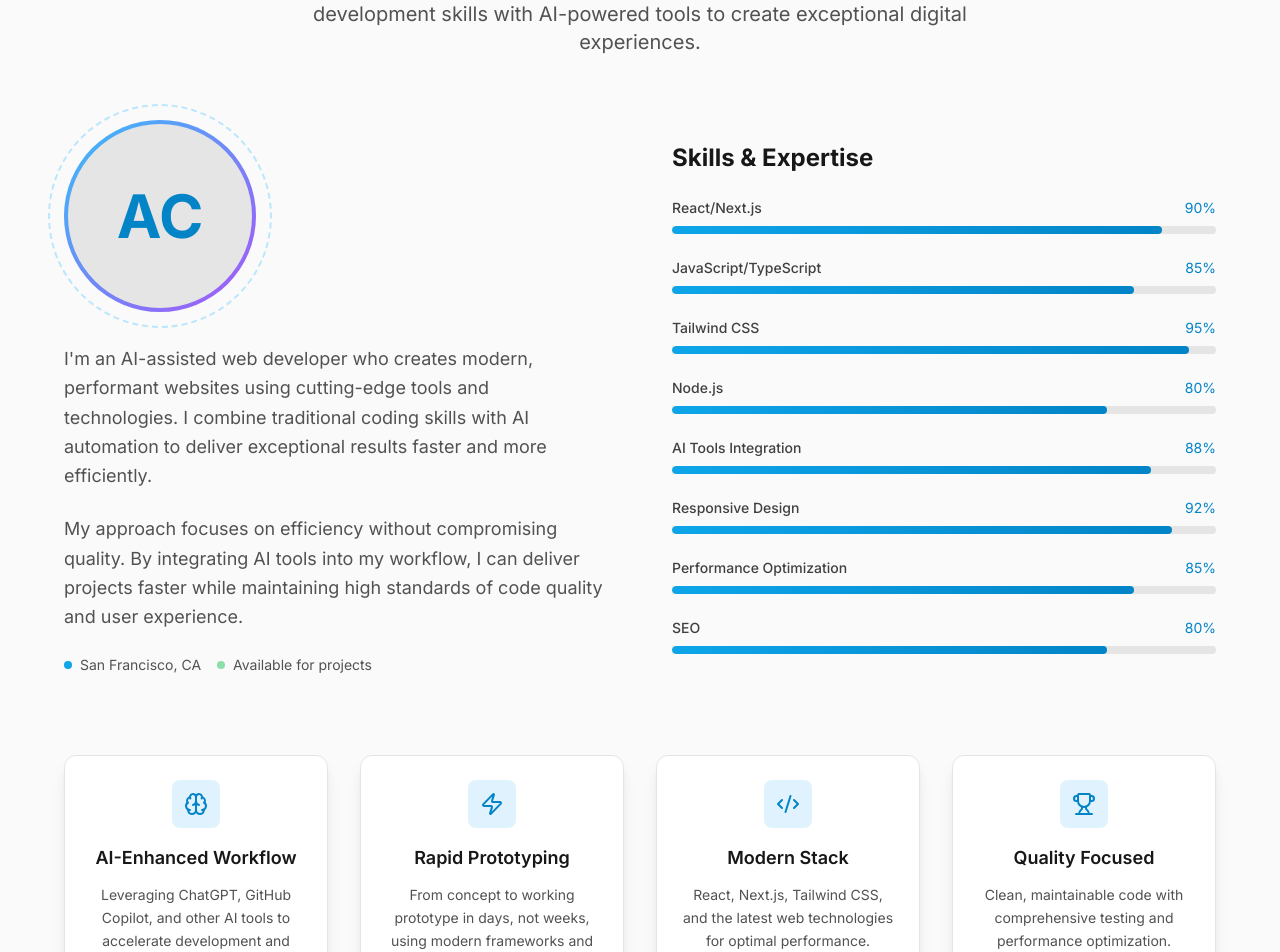
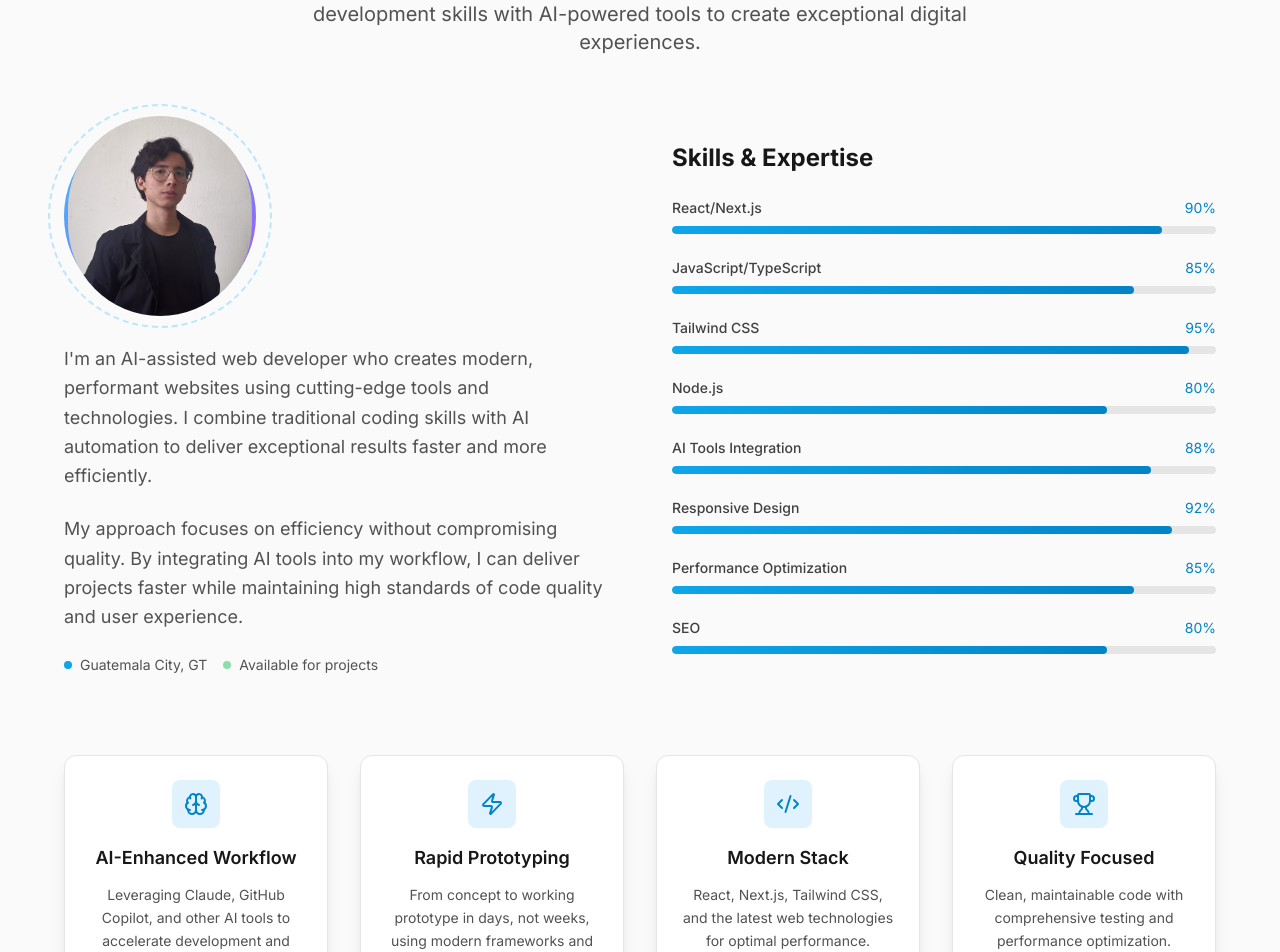
Before and after one commit to Josue-Ovalle/my-portfolio, a Next.js app: page / in a window 1280 px wide. Shown: the part 1020-1972 px from the top of the page. Built offline with nearby package versions, Linux system fonts and the light colour scheme.

Commit message:
finally worked

```diff
--- a/src/components/Sections/About.js
+++ b/src/components/Sections/About.js
@@ -5,6 +5,7 @@ import { useRef } from 'react';
 import { Code2, Zap, Brain, Trophy } from 'lucide-react';
 import { personalInfo, skills, timeline } from '@/data/portfolioData';
 import { containerVariants, itemVariants, skillAnimations } from '@/utils/animations';
+import Image from 'next/image';
 
 const About = () => {
   const ref = useRef(null);
@@ -14,7 +15,7 @@ const About = () => {
     {
       icon: Brain,
       title: "AI-Enhanced Workflow",
-      description: "Leveraging ChatGPT, GitHub Copilot, and other AI tools to accelerate development and improve code quality."
+      description: "Leveraging Claude, GitHub Copilot, and other AI tools to accelerate development and improve code quality."
     },
     {
       icon: Zap,
@@ -91,7 +92,7 @@ const About = () => {
                 >
                   <div className="w-48 h-48 rounded-full bg-gradient-to-br from-primary-400 to-purple-500 p-1">
                     <div className="w-full h-full rounded-full bg-neutral-200 dark:bg-neutral-700 flex items-center justify-center text-6xl font-bold text-primary-600 dark:text-primary-400">
-                      AC
+                      <Image src="/my-photo.jpg" alt="Profile photo" width={200} height={200} className="profile-img-class rounded-full" />
                     </div>
                   </div>
                   <motion.div
--- a/src/data/portfolioData.js
+++ b/src/data/portfolioData.js
@@ -1,11 +1,11 @@
 export const personalInfo = {
-  name: "Alex Chen",
+  name: "Josué Ovalle",
   tagline: "Emerging coder building fast, affordable websites with AI",
   description: "I'm an AI-assisted web developer who creates modern, performant websites using cutting-edge tools and technologies. I combine traditional coding skills with AI automation to deliver exceptional results faster and more efficiently.",
-  location: "San Francisco, CA",
-  email: "hello@alexchen.dev",
+  location: "Guatemala City, GT",
+  email: "josueovalle064@gmail.com",
   social: {
-    github: "https://github.com/alexchen",
+    github: "https://github.com/Josue-Ovalle",
     linkedin: "https://linkedin.com/in/alexchen",
     twitter: "https://twitter.com/alexchen",
   }
```
Also changed, not shown: public/my-photo.jpg (added).
